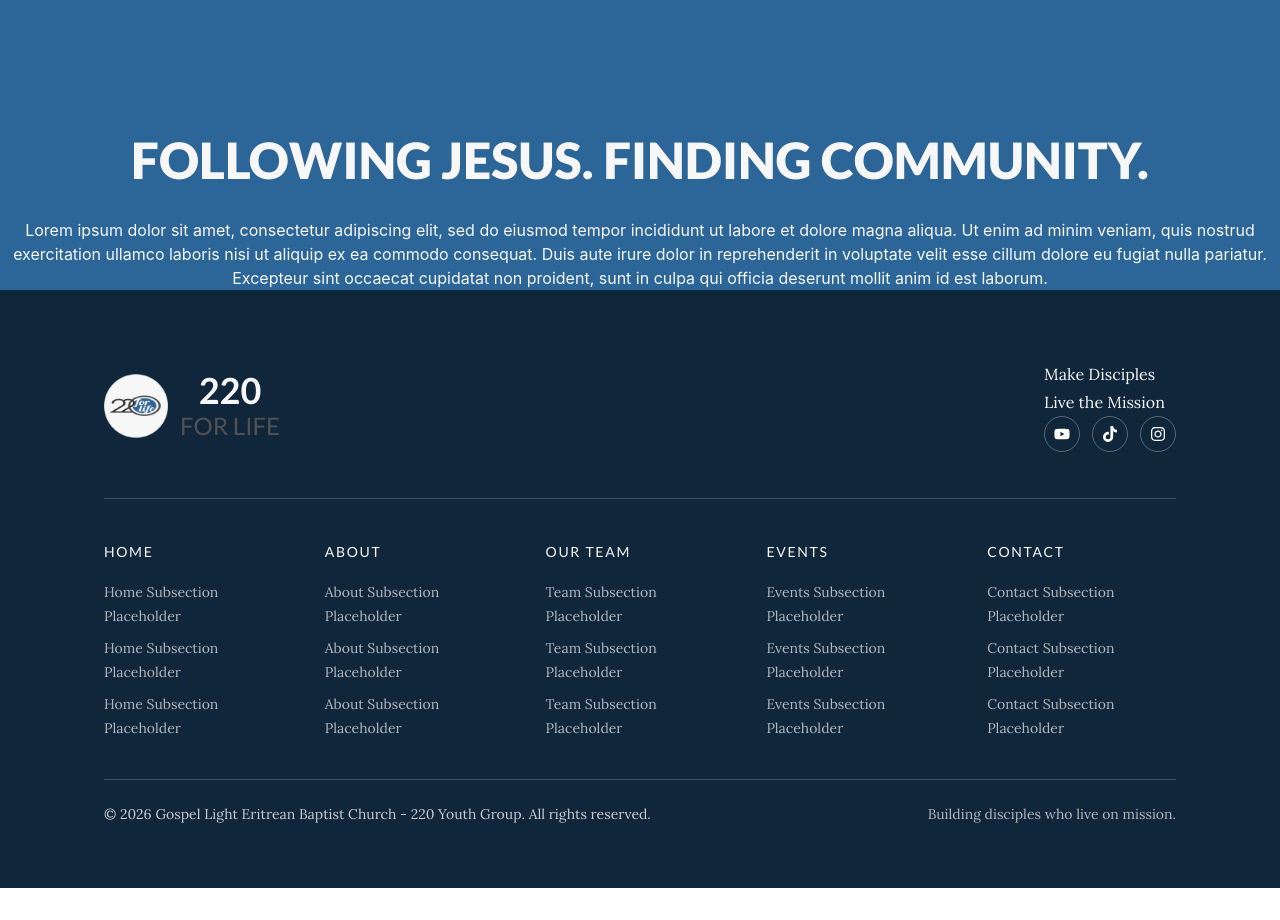
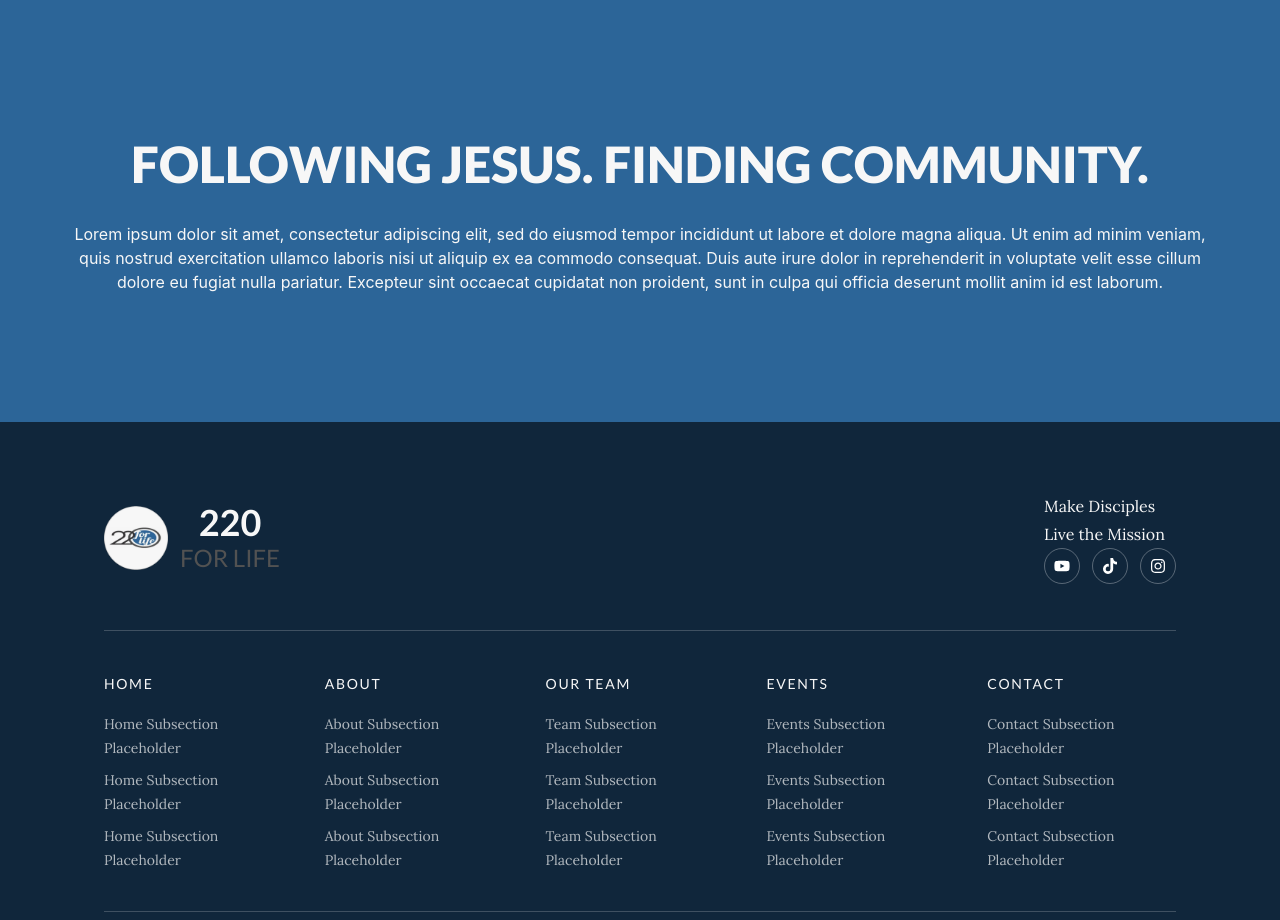
Before and after one commit to 220youthchurch-cloud/220-Website, a React (Vite) app in the folder client/: page / in a window 1280 px wide. Shown: the part 1480-2400 px from the top of the page. Before the commit the page ends 2368 px from the top, so only its background shows below. Built offline with nearby package versions, Linux system fonts and the light colour scheme.

Commit message:
add section padding and top margin to Motto component

```diff
--- a/client/src/components/home/Motto.jsx
+++ b/client/src/components/home/Motto.jsx
@@ -2,8 +2,8 @@ import React from 'react'
 
 const Motto = () => {
   return (
-    <section className='bg-[#2c6598]'>
-      <div className='flex flex-col items-center text-center secondary-text gap-5'>
+    <section className='section-padding pt-1 bg-[#2c6598]'>
+      <div className='flex flex-col items-center text-center secondary-text gap-5 px-15'>
         <h1 className='header-font text-[50px] font-extrabold'>FOLLOWING JESUS. FINDING COMMUNITY.</h1>
         <p>Lorem ipsum dolor sit amet, consectetur adipiscing elit, sed do eiusmod tempor incididunt ut labore et dolore magna aliqua. Ut enim ad minim veniam, quis nostrud exercitation ullamco laboris nisi ut aliquip ex ea commodo consequat. Duis aute irure dolor in reprehenderit in voluptate velit esse cillum dolore eu fugiat nulla pariatur. Excepteur sint occaecat cupidatat non proident, sunt in culpa qui officia deserunt mollit anim id est laborum.</p>
       </div>
```
